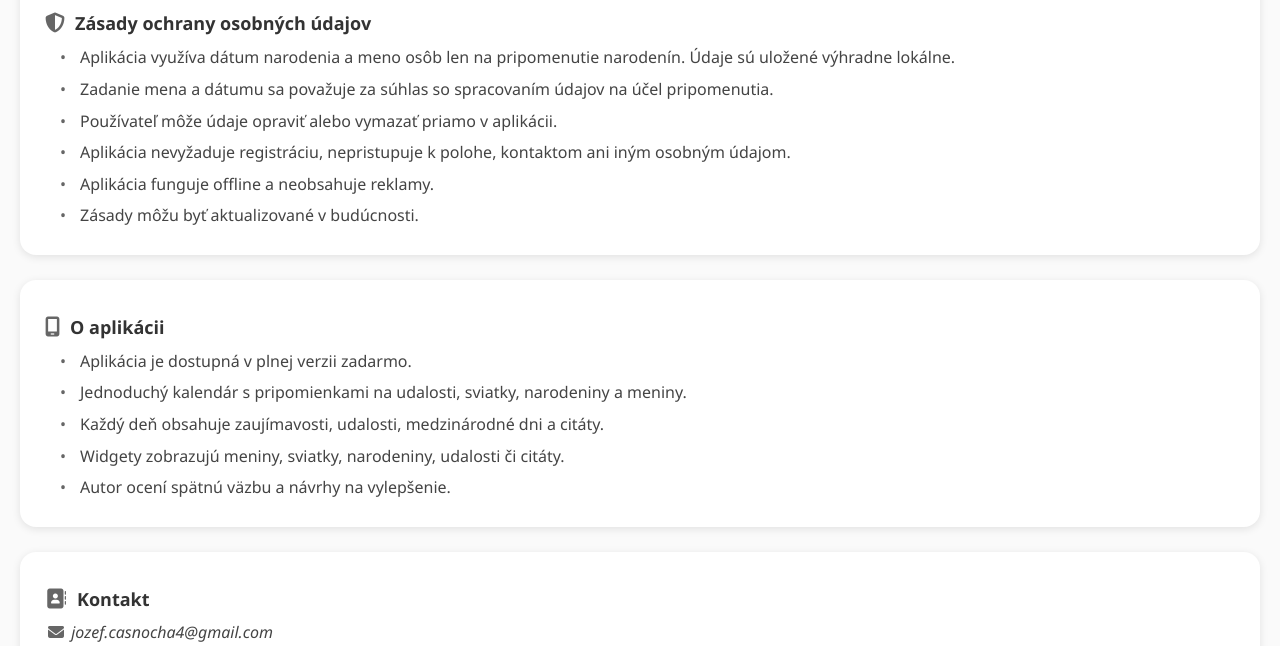
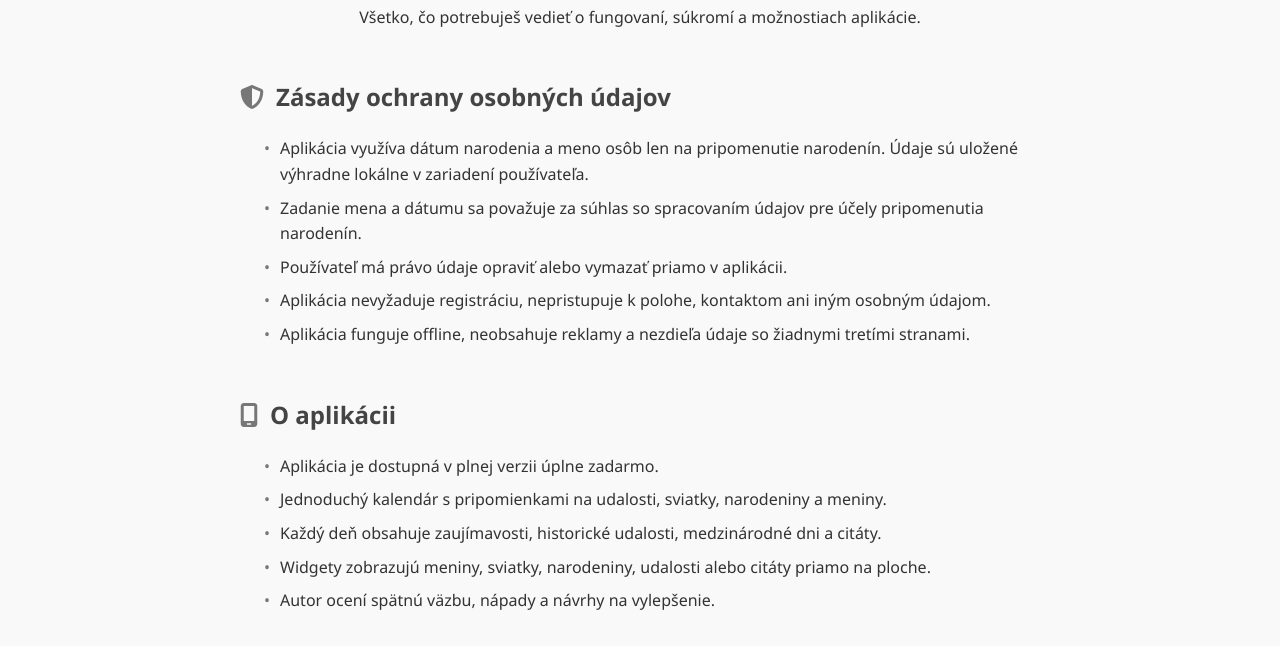
Before and after one commit to jcasnocha/jcasnocha.github.io, a plain HTML site: page kalendaria.html in a window 1280 px wide. Shown: the part 127-773 px from the top of the page. Drawn offline with Linux system fonts and the light colour scheme.

Commit message:
Update kalendaria.html

```diff
--- a/kalendaria.html
+++ b/kalendaria.html
@@ -1,125 +1,107 @@
 <!DOCTYPE html>
 <html lang="sk">
 <head>
-<meta charset="UTF-8">
-<meta name="viewport" content="width=device-width, initial-scale=1.0">
-<title>Informácie o aplikácii</title>
+  <meta charset="UTF-8" />
+  <meta name="viewport" content="width=device-width, initial-scale=1" />
+  <title>Kalendária – Informácie o aplikácii</title>
   <link rel="stylesheet" href="https://cdnjs.cloudflare.com/ajax/libs/font-awesome/6.5.0/css/all.min.css">
   <style>
     body {
-    font-family: 'Segoe UI', Arial, sans-serif;
-    background: #fafafa;
-    color: #444;
+      font-family: 'Segoe UI', sans-serif;
+      background: #f9f9f9;
+      color: #333;
       margin: 0;
-    padding: 20px;
+      padding: 2em;
+      line-height: 1.6;
     }
-
+    header, section, footer {
+      max-width: 800px;
+      margin: 0 auto 3em auto;
+    }
+    header {
+      text-align: center;
+    }
     h1 {
-    text-align: center;
-    color: #333;
-    margin-bottom: 30px;
-    font-size: 26px;
+      font-size: 2.3em;
+      margin-bottom: 0.3em;
     }
-
-  section {
-    background: #fff;
-    border-radius: 16px;
-    box-shadow: 0 2px 8px rgba(0,0,0,0.1);
-    margin-bottom: 25px;
-    padding: 20px 25px;
-  }
-
     h2 {
+      font-size: 1.5em;
+      margin-top: 2em;
       display: flex;
       align-items: center;
-    font-size: 18px;
-    color: #333;
-    margin-bottom: 10px;
+      gap: 0.5em;
+      color: #444;
     }
-
     h2 i {
-    color: #666;
-    margin-right: 10px;
-    font-size: 20px;
+      color: #777;
     }
-
     ul {
       list-style-type: none;
-    margin: 0;
-    padding-left: 25px;
+      padding-left: 1.5em;
     }
-
     ul li {
       position: relative;
-    margin: 6px 0;
-    padding-left: 10px;
-    line-height: 1.6;
+      margin: 0.5em 0;
+      padding-left: 1em;
     }
-
     ul li::before {
       content: "•";
       position: absolute;
-    left: -10px;
-    color: #666;
+      left: 0;
+      color: #777;
     }
-
-  .contact p {
-    margin: 6px 0;
-    font-style: italic;
-  }
-
-  .contact i {
-    width: 22px;
-    text-align: center;
-    color: #666;
-  }
-
-  footer {
-    text-align: center;
-    font-size: 13px;
-    color: #999;
-    margin-top: 40px;
-  }
-
     a {
-    color: #0078d7;
+      color: #007acc;
       text-decoration: none;
     }
-
     a:hover {
       text-decoration: underline;
     }
-
-  @media (max-width: 600px) {
-    body { padding: 10px; }
-    section { padding: 15px; }
+    .contact p {
+      margin: 0.3em 0;
+      font-style: italic;
+    }
+    .contact i {
+      color: #555;
+      margin-right: 8px;
+      width: 18px;
+      text-align: center;
+    }
+    footer {
+      text-align: center;
+      font-size: 0.9em;
+      color: #777;
+      margin-top: 4em;
     }
   </style>
 </head>
 <body>
 
-<h1><i class="fa-solid fa-circle-info"></i> Informácie o aplikácii</h1>
+<header>
+  <h1><i class="fa-solid fa-circle-info"></i> Informácie o aplikácii Kalendária</h1>
+  <p>Všetko, čo potrebuješ vedieť o fungovaní, súkromí a možnostiach aplikácie.</p>
+</header>
 
 <section>
   <h2><i class="fa-solid fa-shield-halved"></i>Zásady ochrany osobných údajov</h2>
   <ul>
-    <li>Aplikácia využíva dátum narodenia a meno osôb len na pripomenutie narodenín. Údaje sú uložené výhradne lokálne.</li>
-    <li>Zadanie mena a dátumu sa považuje za súhlas so spracovaním údajov na účel pripomenutia.</li>
-    <li>Používateľ môže údaje opraviť alebo vymazať priamo v aplikácii.</li>
+    <li>Aplikácia využíva dátum narodenia a meno osôb len na pripomenutie narodenín. Údaje sú uložené výhradne lokálne v zariadení používateľa.</li>
+    <li>Zadanie mena a dátumu sa považuje za súhlas so spracovaním údajov pre účely pripomenutia narodenín.</li>
+    <li>Používateľ má právo údaje opraviť alebo vymazať priamo v aplikácii.</li>
     <li>Aplikácia nevyžaduje registráciu, nepristupuje k polohe, kontaktom ani iným osobným údajom.</li>
-    <li>Aplikácia funguje offline a neobsahuje reklamy.</li>
-    <li>Zásady môžu byť aktualizované v budúcnosti.</li>
+    <li>Aplikácia funguje offline, neobsahuje reklamy a nezdieľa údaje so žiadnymi tretími stranami.</li>
   </ul>
 </section>
 
 <section>
   <h2><i class="fa-solid fa-mobile-screen"></i>O aplikácii</h2>
   <ul>
-    <li>Aplikácia je dostupná v plnej verzii zadarmo.</li>
+    <li>Aplikácia je dostupná v plnej verzii úplne zadarmo.</li>
     <li>Jednoduchý kalendár s pripomienkami na udalosti, sviatky, narodeniny a meniny.</li>
-    <li>Každý deň obsahuje zaujímavosti, udalosti, medzinárodné dni a citáty.</li>
-    <li>Widgety zobrazujú meniny, sviatky, narodeniny, udalosti či citáty.</li>
-    <li>Autor ocení spätnú väzbu a návrhy na vylepšenie.</li>
+    <li>Každý deň obsahuje zaujímavosti, historické udalosti, medzinárodné dni a citáty.</li>
+    <li>Widgety zobrazujú meniny, sviatky, narodeniny, udalosti alebo citáty priamo na ploche.</li>
+    <li>Autor ocení spätnú väzbu, nápady a návrhy na vylepšenie.</li>
   </ul>
 </section>
 
@@ -135,27 +117,27 @@
   <h2><i class="fa-solid fa-calendar-days"></i>Funkcie aplikácie</h2>
   <ul>
     <li><i class="fa-solid fa-flag"></i> <b>Štátne sviatky:</b> možnosť úpravy a obnovenia predvolených.</li>
-    <li><i class="fa-solid fa-cake-candles"></i> <b>Narodeniny:</b> pripomenutie každý rok notifikáciou.</li>
+    <li><i class="fa-solid fa-cake-candles"></i> <b>Narodeniny:</b> každoročne pripomenuté notifikáciou.</li>
     <li><i class="fa-solid fa-star"></i> <b>Meniny:</b> vizuálna značka na widgete, ročné opakovanie.</li>
-    <li><i class="fa-solid fa-calendar-check"></i> <b>Udalosti:</b> viazané na konkrétny dátum, upozornenie cez notifikáciu.</li>
-    <li><i class="fa-solid fa-quote-right"></i> <b>Citáty:</b> obľúbené, kopírovanie a zdieľanie.</li>
-    <li><i class="fa-solid fa-chart-line"></i> <b>Náladová analytika:</b> hodnotenie dní, grafy nálad a štatistiky.</li>
+    <li><i class="fa-solid fa-calendar-check"></i> <b>Udalosti:</b> viazané na konkrétny dátum, upozornenie v deň udalosti.</li>
+    <li><i class="fa-solid fa-quote-right"></i> <b>Citáty:</b> možnosť uložiť medzi obľúbené, kopírovať alebo zdieľať.</li>
+    <li><i class="fa-solid fa-chart-line"></i> <b>Náladová analytika:</b> hodnotenie dní, prehľady a grafy trendov.</li>
   </ul>
 </section>
 
 <section>
   <h2><i class="fa-solid fa-gear"></i>Nastavenia</h2>
   <ul>
-    <li><i class="fa-solid fa-palette"></i> <b>Farba pozadia:</b> prispôsobenie svetlému/tmavému režimu.</li>
-    <li><i class="fa-solid fa-font"></i> <b>Farba textu widgetu:</b> zmena podľa preferencií používateľa.</li>
+    <li><i class="fa-solid fa-palette"></i> <b>Farba pozadia:</b> prispôsobenie svetlému alebo tmavému režimu.</li>
+    <li><i class="fa-solid fa-font"></i> <b>Farba textu widgetu:</b> možnosť zmeny podľa preferencie používateľa.</li>
     <li><i class="fa-solid fa-adjust"></i> <b>Priehľadnosť:</b> od 10 % do 100 % s možnosťou priesvitného widgetu.</li>
-    <li><i class="fa-solid fa-bell"></i> <b>Notifikácie:</b> povolenie alebo zákaz upozornení na udalosti.</li>
+    <li><i class="fa-solid fa-bell"></i> <b>Notifikácie:</b> možnosť povoliť alebo zakázať upozornenia.</li>
     <li><i class="fa-solid fa-list-check"></i> <b>Štátne sviatky:</b> pridať, odstrániť alebo obnoviť predvolené.</li>
   </ul>
 </section>
 
 <footer>
-  © 2025 Jozef Časnocha – Kalendár & Pripomienky
+  © 2025 Jozef Časnocha – Kalendária
 </footer>
 
 </body>
```
Lines whose indentation alone changed are shown as unchanged.
